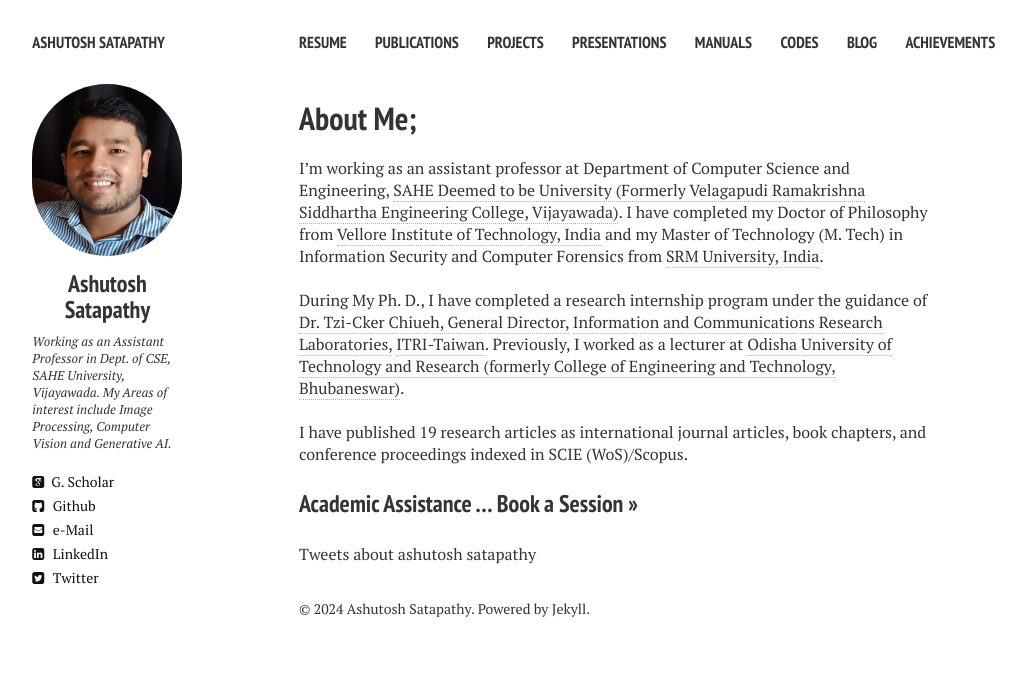
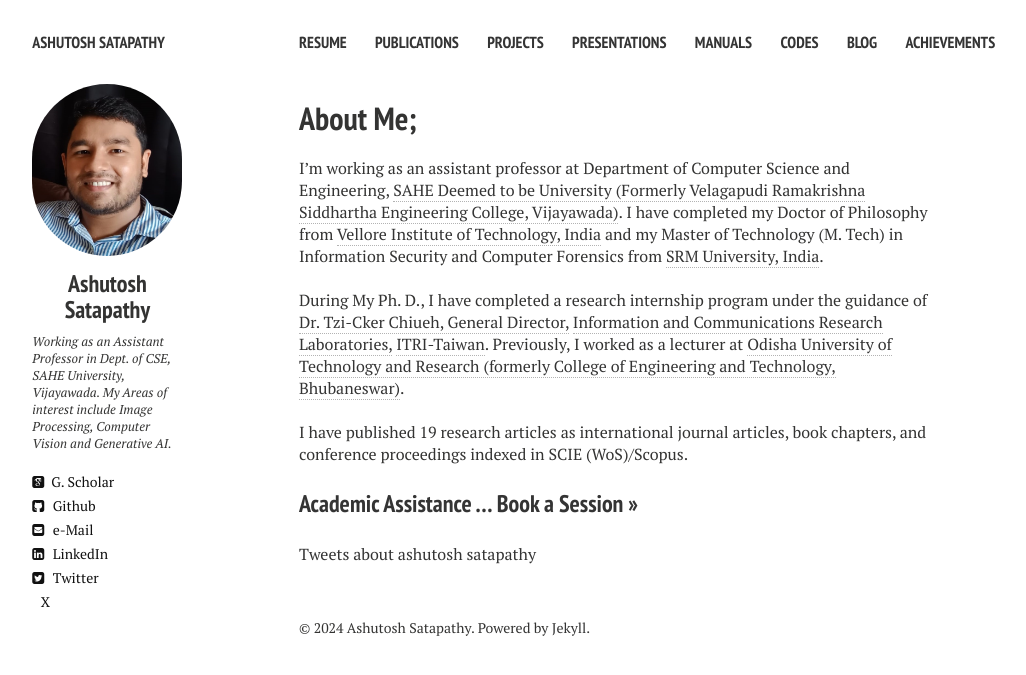
Before and after one commit to ashutoshsatapathy1990/ashutoshsatapathy1990.github.io, a Jekyll site: the page built from index.md, in a window 1280 px wide. Shown: the top 675 px of the page, without its empty margins (21-1047 px from the left). Built offline with Jekyll 4.4.1, drawn with Linux system fonts in a browser that asks for light colours; nearby versions of some CDN libraries; comment, search, counter and statistics services are not loaded.

Commit message:
Update _author-bio.html

```diff
--- a/_includes/_author-bio.html
+++ b/_includes/_author-bio.html
@@ -23,3 +23,4 @@
 {% if site.owner.linkedin %}<a href="http://linkedin.com/in/{{ site.owner.linkedin }}" class="author-social" target="_blank"><i class="fa fa-linkedin-square"></i> LinkedIn</a>{% endif %}
 {% if site.owner.twitter %}<a href="http://twitter.com/{{ site.owner.twitter }}" class="author-social" target="_blank"><i class="fa fa-twitter-square"></i> Twitter</a>{% endif %}
 {% if site.owner.whatsapp %}<a href="http://wa.me/{{ site.owner.whatsapp }}" class="author-social" target="_blank"><i class="fa fa-whatsapp"></i> WhatsApp</a>{% endif %}
+{% if site.owner.twitter %}<a href="http://twitter.com/{{ site.owner.twitter }}" class="author-social" target="_blank"><i class="fa fa-x"></i> X</a>{% endif %}
```
